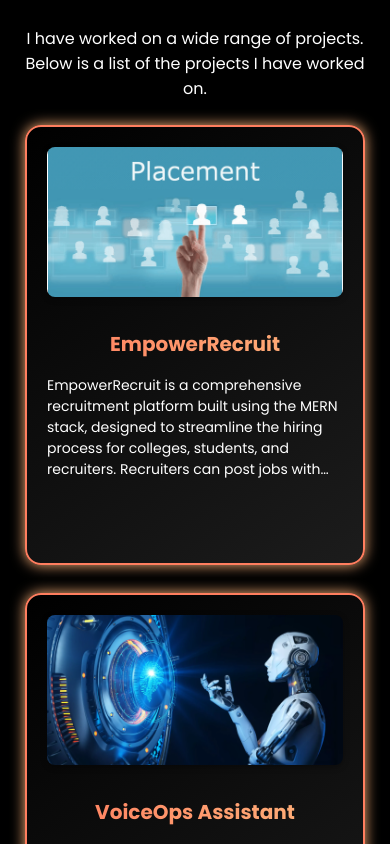
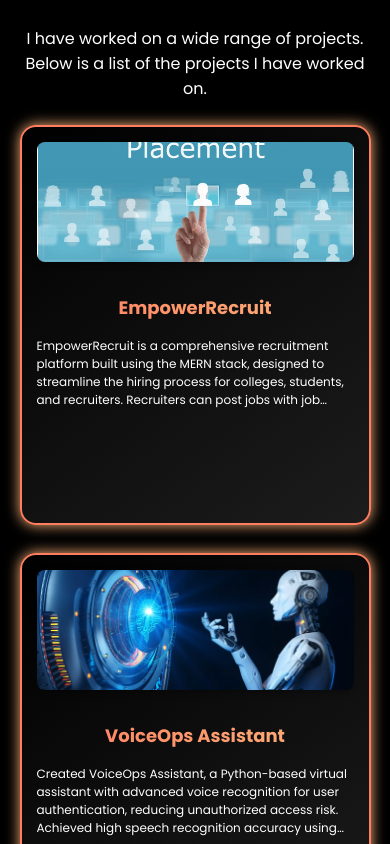
Before and after one commit to saisriharsha2003/Harsha_Portfolio, a React (Create React App) app: page / in a window 390 px wide. Shown: the part 8560-9404 px from the top of the page. Built offline with nearby package versions, Linux system fonts and the light colour scheme.

Commit message:
modified responsiveness

```diff
--- a/src/components/Projects/ProjectCardsStyle.js
+++ b/src/components/Projects/ProjectCardsStyle.js
@@ -5,7 +5,6 @@ export const Button = styled.button`
   width: 100%;
   padding: 10px;
   background: linear-gradient(to right, #ff7e5f, #feb47b);
-
   border: 2px solid
     ${({ theme }) => (theme.mode === "dark" ? "#ff7e5f" : "#feb47b")};
   color: #fff;
@@ -15,8 +14,12 @@ export const Button = styled.button`
   border-radius: 8px;
   cursor: pointer;
   transition: opacity 0.3s ease, transform 0.3s ease;
+  margin-top: 16px;
 
-  margin-top: 16px;
+  @media (max-width: 600px) {
+    font-size: 12px;
+    padding: 8px;
+  }
 `;
 
 export const Card = styled.div`
@@ -70,6 +73,12 @@ export const Card = styled.div`
     opacity: 1;
     transform: translateY(0);
   }
+
+  @media (max-width: 600px) {
+    width: 90%;
+    min-height: 400px;
+    padding: 15px;
+  }
 `;
 
 export const ImageWrapper = styled.div`
@@ -91,6 +100,10 @@ export const ImageWrapper = styled.div`
       transform: scale(1.1);
     }
   }
+
+  @media (max-width: 600px) {
+    height: 120px;
+  }
 `;
 
 export const Details = styled.div`
@@ -108,6 +121,10 @@ export const Title = styled.h3`
   color: transparent;
   text-align: center;
   margin: 0;
+
+  @media (max-width: 600px) {
+    font-size: 18px;
+  }
 `;
 
 export const Date = styled.p`
@@ -116,6 +133,10 @@ export const Date = styled.p`
   color: ${({ theme }) => theme.text_secondary};
   text-align: center;
   margin: 0;
+
+  @media (max-width: 600px) {
+    font-size: 10px;
+  }
 `;
 
 export const Description = styled.p`
@@ -127,4 +148,9 @@ export const Description = styled.p`
   -webkit-line-clamp: 5;
   -webkit-box-orient: vertical;
   text-overflow: ellipsis;
+
+  @media (max-width: 600px) {
+    font-size: 12px;
+    -webkit-line-clamp: 4;
+  }
 `;
--- a/src/components/Projects/ProjectsData.js
+++ b/src/components/Projects/ProjectsData.js
@@ -22,7 +22,7 @@ export const projects = [
         "JavaScirpt",
         "Twilio API",
         "MongoDB",
-        "Natural Language Processing",
+        "NLP",
         "Python",
         "Machine Learning",
         "OpenAI"
@@ -35,14 +35,14 @@ export const projects = [
       id: 1,
       title: "VoiceOps Assistant",
       description:
-        "Created VoiceOps Assistant, a Python-based virtual assistant with advanced voice recognition for user authentication, reducing unauthorized access risk. Achieved high speech recognition accuracy using Google's text-to-speech API, Selenium, and Beautifulsoup for web scraping, and implemented automated web browsing through voice commands. Orchestrated functionalities including sending WhatsApp messages and playing YouTube videos with voice commands, significantly reducing task completion time. Introduced Natural Language Processing and Machine Learning algorithms to enhance speech-to-text functionality and provide precise language translation.",
+        "Created VoiceOps Assistant, a Python-based virtual assistant with advanced voice recognition for user authentication, reducing unauthorized access risk. Achieved high speech recognition accuracy using Google's text-to-speech API, Selenium, and Beautifulsoup for web scraping, and implemented automated web browsing through voice commands. Orchestrated functionalities including sending WhatsApp messages and playing YouTube videos with voice commands, significantly reducing task completion time. Introduced NLP and Machine Learning algorithms to enhance speech-to-text functionality and provide precise language translation.",
       image: virtual_assistant,
       tags: [
         "Python",
         "Artificial Intelligence",
         "Machine Learning",
         "Speech Recognition",
-        "Natural Language Processing",
+        "NLP",
         "Selenium",
         "Voice Recognition",
 
```
